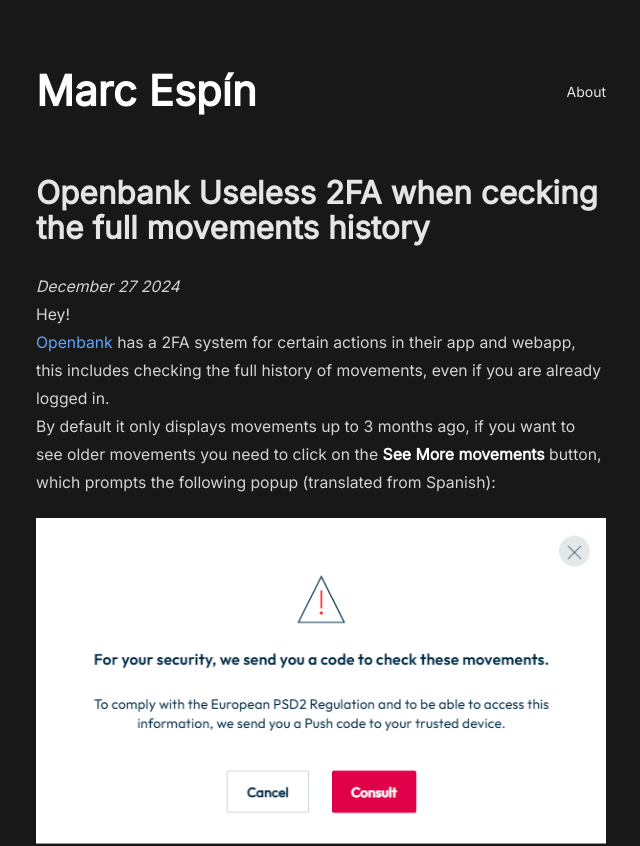
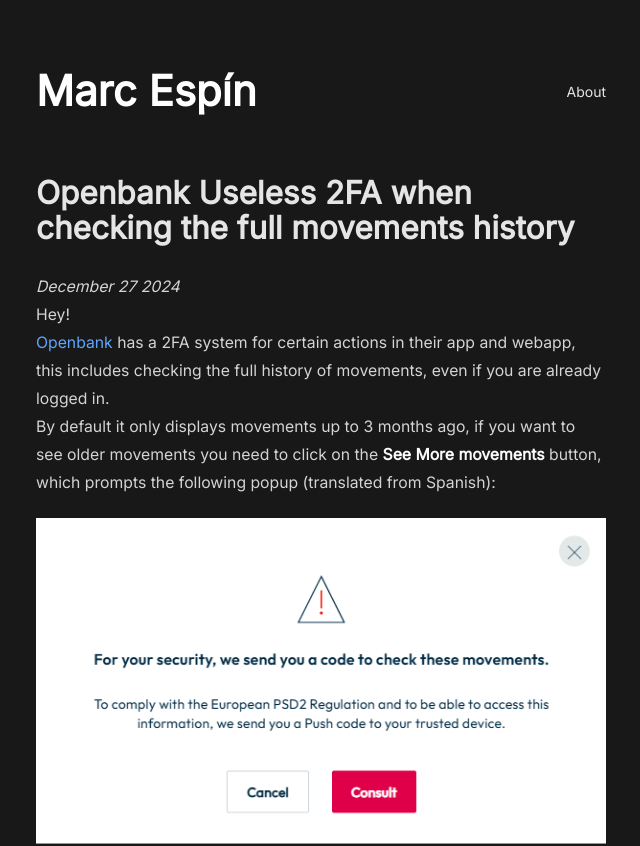
Before and after one commit to marc2332/portfolio, a Next.js app: page /posts/openbank_useless_2fa_movements_history in a window 1280 px wide. Shown: the top 846 px of the page, without its empty margins (279-919 px from the left). Built offline with nearby package versions, Linux system fonts and the light colour scheme.

Commit message:
fix title

```diff
--- a/pages/posts/openbank_useless_2fa_movements_history.mdx
+++ b/pages/posts/openbank_useless_2fa_movements_history.mdx
@@ -1,10 +1,10 @@
 import Head from 'next/head'
 
 <Head>
-    <title>Openbank Useless 2FA when cecking the full movements history</title>
+    <title>Openbank Useless 2FA when checking the full movements history</title>
 </Head>
 
-# Openbank Useless 2FA when cecking the full movements history
+# Openbank Useless 2FA when checking the full movements history
 
 > December 27 2024
 
```
